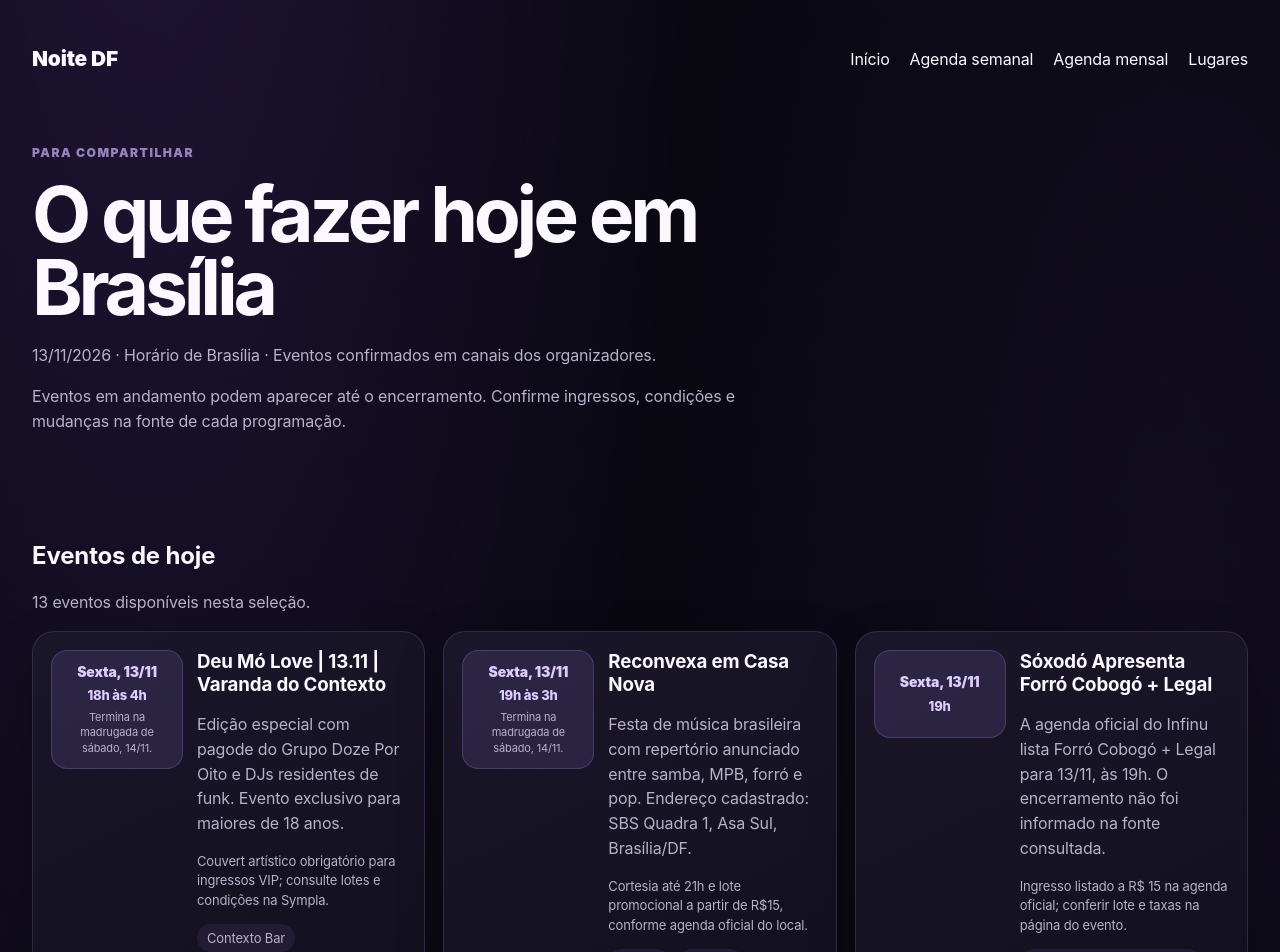
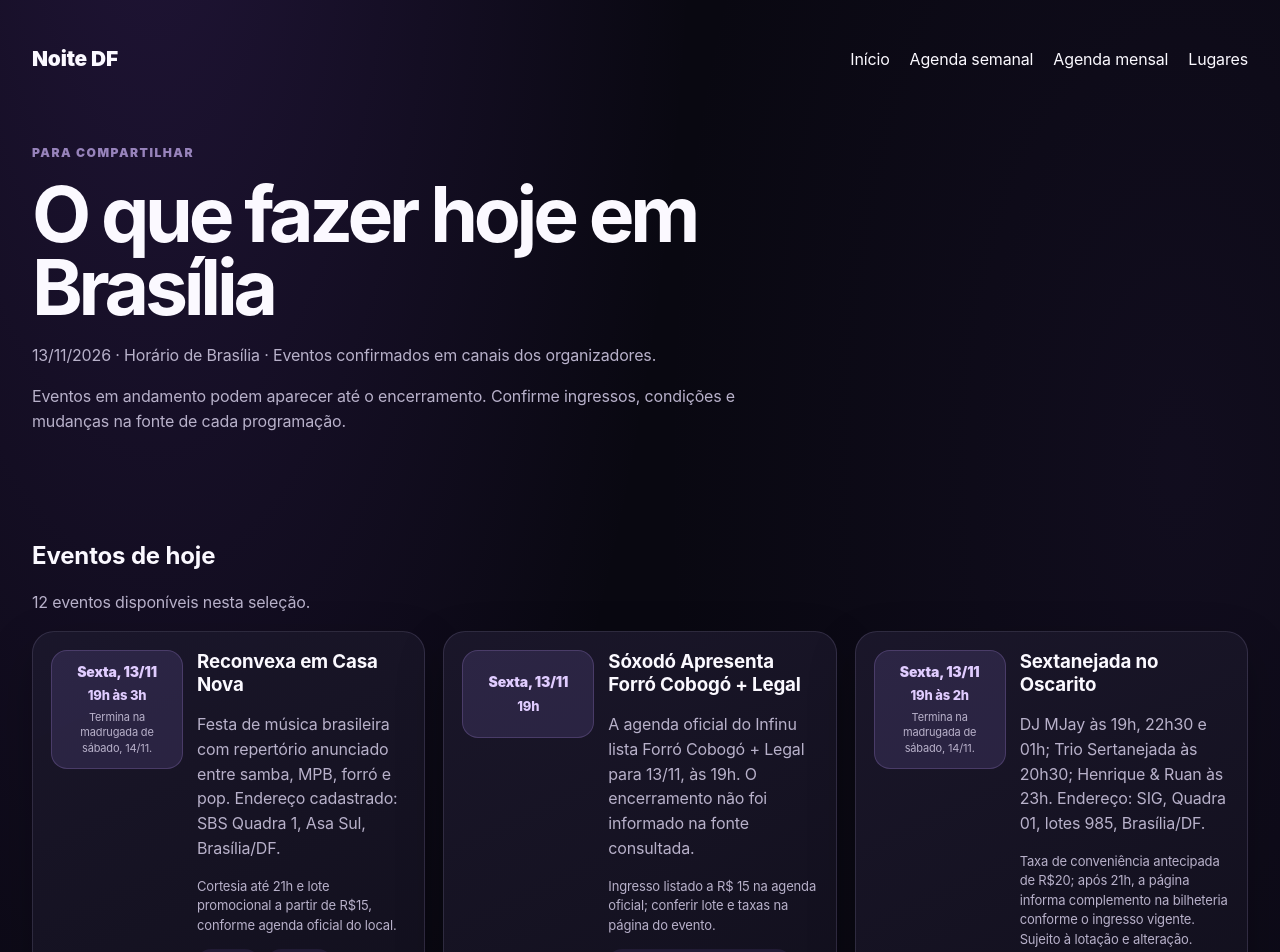
Before and after one commit to leonardodutrards-del/noite-df, a Next.js app: page /hoje in a window 1280 px wide. Shown: the top 952 px of the page. Built offline with nearby package versions, Linux system fonts and the light colour scheme; no server answers.

Commit message:
fix: remove stale Deu Mo Love event duplicate

```diff
--- a/data/seeds/events-2026-11-05.ts
+++ b/data/seeds/events-2026-11-05.ts
@@ -178,22 +178,7 @@ export const confirmedEventsNovember05: EventItem[] = [
     publicationStatus: 'published',
     source: { kind: 'official', label: 'Sympla · Contexto Bar', url: 'https://www.sympla.com.br/evento/we-the-funk-12-11-varanda-do-contexto-o-funk-e-nosso/3625196', verifiedAt: '2026-11-05' },
   },
-  {
-    id: 'deu-mo-love-contexto-2026-11-13',
-    title: 'Deu Mó Love | 13.11 | Varanda do Contexto',
-    place: 'Contexto Bar',
-    region: 'Setor de Clubes Sul',
-    dateLabel: '13/11/2026 · 18h',
-    category: 'Pagode / Funk',
-    description: 'Edição especial com pagode do Grupo Doze Por Oito e DJs residentes de funk. Evento exclusivo para maiores de 18 anos.',
-    startsAt: '2026-11-13T18:00:00-03:00',
-    endsAt: '2026-11-14T04:00:00-03:00',
-    expiresAt: '2026-11-14T04:00:00-03:00',
-    admissionNote: 'Couvert artístico obrigatório para ingressos VIP; consulte lotes e condições na Sympla.',
-    sourceStatus: 'manual',
-    publicationStatus: 'published',
-    source: { kind: 'official', label: 'Sympla · Contexto Bar', url: 'https://www.sympla.com.br/evento/deu-mo-love-13-11-varanda-do-contexto/3628678', verifiedAt: '2026-11-05' },
-  },
+
 
   {
     id: 'sextanejada-oscarito-2026-11-06',
```
